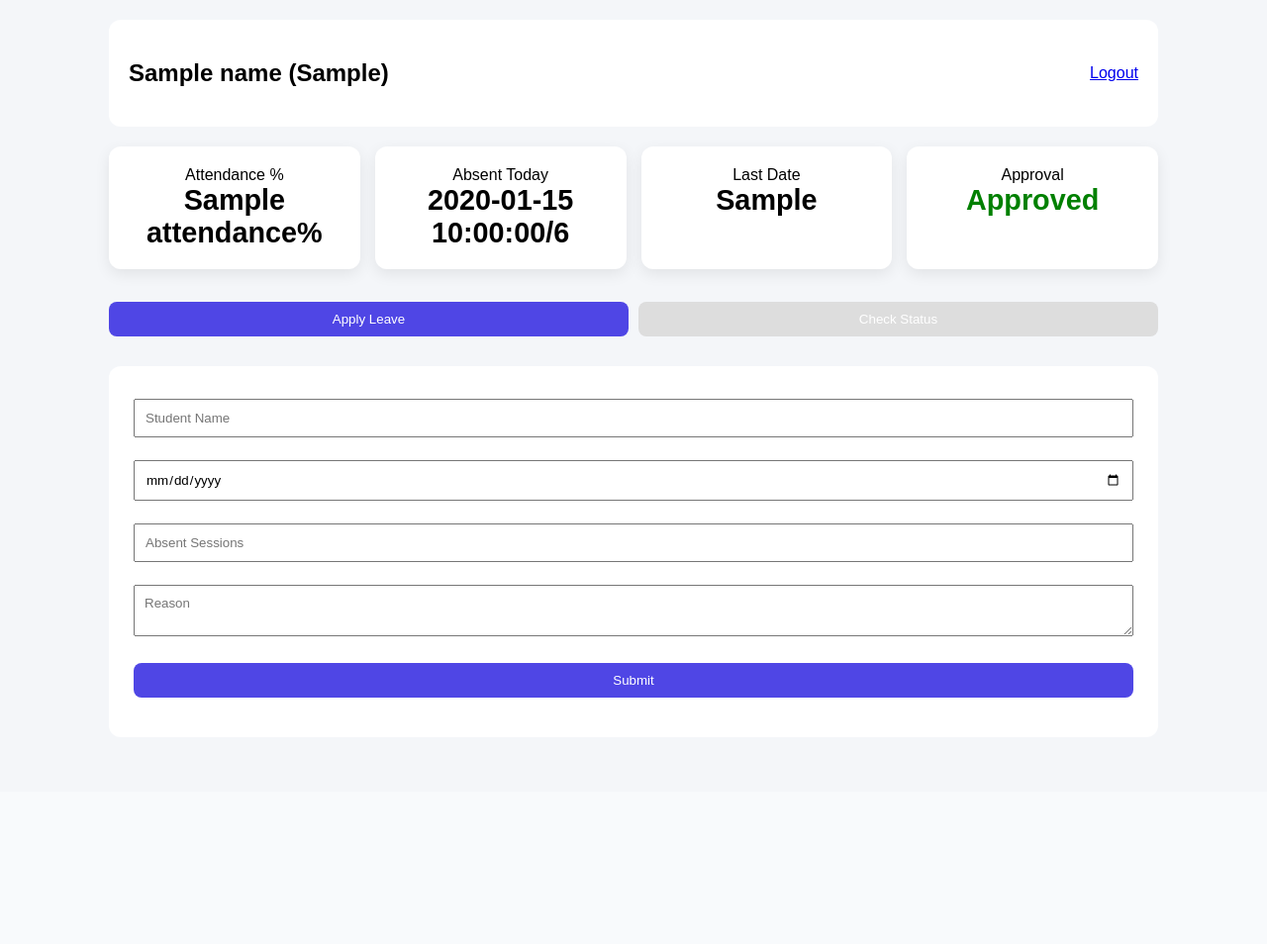
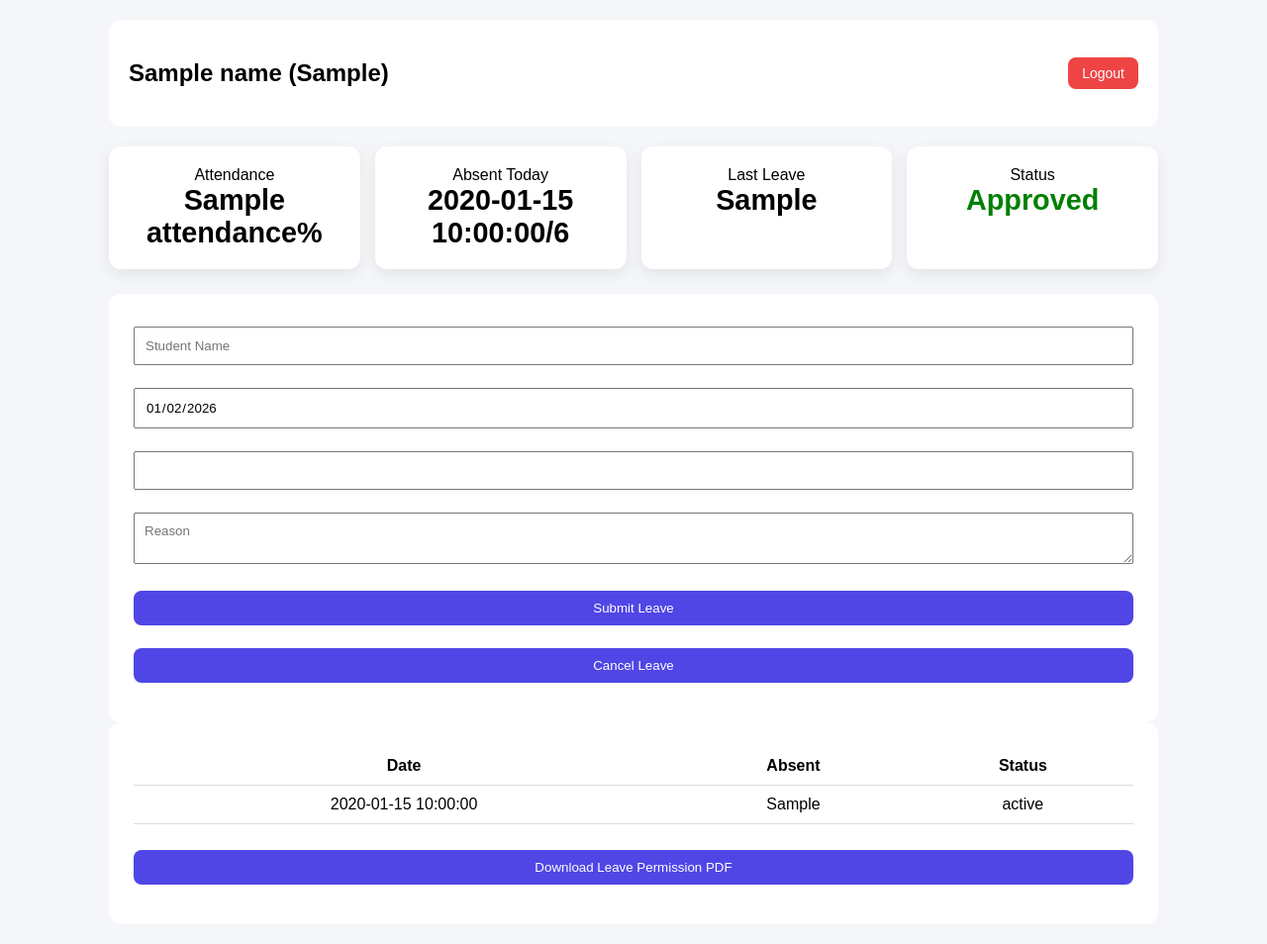
Before and after one commit to naraenks2007-lgtm/attendance-tracker, a Flask app: template templates/student.html in a window 1280 px wide. Shown: the whole page at 99% size. Before the commit the page ends 705 px from the top, so only its background shows below. Run offline with Flask 3, Linux system fonts and the light colour scheme; the template is opened without the code that fills it: most values are stand-ins (such as "Sample title", 1, 10 or a date in 2020).

Commit message:
Update leave PDF and bug fixes

```diff
--- a/app.py
+++ b/app.py
@@ -1,175 +1,146 @@
-from flask import (
-    Flask, render_template, request,
-    redirect, session, jsonify, send_file
-)
+from flask import Flask, render_template, request, redirect, session, send_file
 from pymongo import MongoClient
 from bson.objectid import ObjectId
-from datetime import date, datetime, timedelta
-from werkzeug.security import generate_password_hash, check_password_hash
-import os, re, io
+from datetime import date
+import re, io
 
-# ===================== APP =====================
+from reportlab.platypus import SimpleDocTemplate, Paragraph, Spacer, Image, Table
+from reportlab.lib.styles import getSampleStyleSheet
+from reportlab.lib.pagesizes import A4
+from reportlab.lib.units import cm
+from reportlab.lib.enums import TA_RIGHT
+import os
 app = Flask(__name__)
-app.secret_key = os.environ.get("SECRET_KEY", "dev-secret")
+app.secret_key = "dev-secret"
 
-# ===================== MONGODB =====================
-MONGO_URI = os.environ.get("MONGO_URI")
-if not MONGO_URI:
-    raise Exception("MONGO_URI environment variable not set")
-
-client = MongoClient(MONGO_URI)
+# ---------------- DB ----------------
+client = MongoClient("mongodb://localhost:27017")
 db = client["attendance_db"]
-
 users = db["users"]
 records = db["records"]
 
-# ===================== CONSTANTS =====================
-STUDENT_REGEX = r'^25am(0[0-5][0-9]|06[0-2])$'
-TOTAL_SESSIONS_PER_DAY = 6
+STUDENT_REGEX = r'^25am\d{3}$'
+TOTAL_SESSIONS = 6
 
-# ===================== CREATE ADMIN (ONCE) =====================
-if users.count_documents({"role": "admin"}) == 0:
-    users.insert_one({
-        "username": "admin",
-        "password": generate_password_hash("admin123"),
-        "role": "admin"
-    })
-
-# ===================== AUTH =====================
-@app.route("/", methods=["GET", "HEAD"])
-def home():
-    return redirect("/login", code=302)
-
-
-@app.route("/login", methods=["GET", "POST"])
+# ---------------- LOGIN ----------------
+@app.route("/", methods=["GET", "POST"])
 def login():
     if request.method == "POST":
-        username = request.form["username"]
-        password = request.form["password"]
+        u = request.form["username"]
+        p = request.form["password"]
 
-        user = users.find_one({"username": username})
+        if u == "admin" and p == "admin123":
+            session["user"] = "admin"
+            session["role"] = "admin"
+            return redirect("/admin")
 
-        # ----- ADMIN / EXISTING USER -----
-        if user and check_password_hash(user["password"], password):
-            session["user"] = username
-            session["role"] = user["role"]
-            return redirect("/admin" if user["role"] == "admin" else "/student")
-
-        # ----- STUDENT AUTO REGISTER -----
-        if re.match(STUDENT_REGEX, username) and password == "12345":
-            if not user:
-                users.insert_one({
-                    "username": username,
-                    "password": generate_password_hash("12345"),
-                    "role": "student",
-                    "name": "Student"
-                })
-            session["user"] = username
+        if re.match(STUDENT_REGEX, u) and p == "12345":
+            session["user"] = u
             session["role"] = "student"
+            if not users.find_one({"username": u}):
+                users.insert_one({"username": u, "name": u})
             return redirect("/student")
-
-        return render_template("login.html", error="Invalid login")
 
     return render_template("login.html")
 
 @app.route("/logout")
 def logout():
     session.clear()
-    return redirect("/login")
+    return redirect("/")
 
-# ===================== STUDENT =====================
+# ---------------- STUDENT ----------------
 @app.route("/student", methods=["GET", "POST"])
 def student():
-    if "user" not in session or session["role"] != "student":
-        return redirect("/login")
+    if session.get("role") != "student":
+        return redirect("/")
 
     today = date.today().strftime("%Y-%m-%d")
 
-    # ---------- SUBMIT LEAVE ----------
+    # ---------- APPLY LEAVE ----------
     if request.method == "POST":
-        name = request.form["student_name"]
-        absent = int(request.form["absent_sessions"])
-        reason = request.form["reason"]
         leave_date = request.form["date"]
 
-        # validation
-        if absent < 0 or absent > TOTAL_SESSIONS_PER_DAY:
-            return redirect("/student")
-
-        # prevent duplicate leave for same date
-        if records.find_one({"username": session["user"], "date": leave_date}):
-            return redirect("/student")
-
-        users.update_one(
-            {"username": session["user"]},
-            {"$set": {"name": name}}
-        )
-
-        records.insert_one({
+        # ❗ PREVENT DUPLICATE ACTIVE LEAVE
+        existing = records.find_one({
             "username": session["user"],
-            "name": name,
-            "roll": session["user"],
             "date": leave_date,
-            "absent_sessions": absent,
-            "reason": reason,
-            "status": "Pending"
+            "status": {"$in": ["Pending", "Approved"]}
         })
-
+        if not existing:
+            records.insert_one({
+                "username": session["user"],
+                "roll": session["user"],
+                "name": request.form["student_name"],
+                "date": leave_date,
+                "absent_sessions": int(request.form["absent_sessions"]),
+                "reason": request.form["reason"],
+                "status": "Pending"
+            })
         return redirect("/student")
 
-    # ---------- ATTENDANCE CALC ----------
+    # ---------- FETCH HISTORY ----------
+    history = list(records.find(
+        {"username": session["user"]}
+    ).sort("_id", -1))
+
+    latest = history[0] if history else None
+    approval_status = latest["status"] if latest else "Not Submitted"
+    last_leave = latest["date"] if latest else "-"
+
+    # ---------- ABSENT TODAY (ONLY APPROVED) ----------
+    approved_today = records.find_one({
+        "username": session["user"],
+        "date": today,
+        "status": "Approved"
+    })
+    absent_today = approved_today["absent_sessions"] if approved_today else 0
+
+    # ---------- ATTENDANCE ----------
     approved = list(records.find({
         "username": session["user"],
         "status": "Approved"
     }))
 
-    total_possible = len(approved) * TOTAL_SESSIONS_PER_DAY
-    total_absent = sum(r["absent_sessions"] for r in approved)
-
-    attendance = round(
-        ((total_possible - total_absent) / total_possible) * 100, 2
-    ) if total_possible > 0 else 100
-
-    latest = records.find_one(
-        {"username": session["user"]},
-        sort=[("_id", -1)]
-    )
-
-    approval_status = latest["status"] if latest else "Not Submitted"
-    absent_today = (
-        latest["absent_sessions"]
-        if latest and latest["date"] == today
-        else 0
-    )
-    last_date = latest["date"] if latest else "None"
-
-    history = list(
-        records.find({"username": session["user"]}).sort("_id", -1)
-    )
+    if approved:
+        total = len(approved) * TOTAL_SESSIONS
+        absent = sum(r["absent_sessions"] for r in approved)
+        attendance = round(((total - absent) / total) * 100, 2)
+    else:
+        attendance = 100
 
     user = users.find_one({"username": session["user"]})
 
     return render_template(
         "student.html",
-        name=user.get("name", "Student"),
+        name=user["name"],
         roll_no=session["user"],
         attendance=attendance,
         absent_today=absent_today,
-        last_leave=last_date,
+        last_leave=last_leave,
         approval_status=approval_status,
         history=history
     )
 
-# ===================== ADMIN =====================
+# ---------------- CANCEL LEAVE ----------------
+@app.route("/cancel_leave", methods=["POST"])
+def cancel_leave():
+    records.update_one(
+        {"username": session["user"], "status": "Pending"},
+        {"$set": {"status": "Cancelled"}}
+    )
+    return redirect("/student")
+
+# ---------------- ADMIN ----------------
+from datetime import date
+
 @app.route("/admin")
 def admin():
-    if "user" not in session or session["role"] != "admin":
-        return redirect("/login")
+    if session.get("role") != "admin":
+        return redirect("/")
 
     today = date.today().strftime("%Y-%m-%d")
 
     leaves = list(records.find().sort("_id", -1))
-
     today_absent = records.count_documents({
         "date": today,
         "status": "Approved"
@@ -180,72 +151,43 @@ def admin():
         leaves=leaves,
         today_absent=today_absent
     )
-
 @app.route("/admin/action/<id>/<action>")
 def admin_action(id, action):
-    if "user" not in session or session["role"] != "admin":
-        return redirect("/login")
+    if session.get("role") != "admin":
+        return redirect("/")
 
     if action == "approve":
         records.update_one(
             {"_id": ObjectId(id)},
             {"$set": {"status": "Approved"}}
         )
+
     elif action == "reject":
         records.update_one(
             {"_id": ObjectId(id)},
             {"$set": {"status": "Rejected"}}
         )
+
     elif action == "delete":
         records.delete_one({"_id": ObjectId(id)})
 
     return redirect("/admin")
 
-# ===================== ADMIN STATS =====================
-@app.route("/admin/stats")
-def admin_stats():
-    filter_type = request.args.get("type", "week")
-    today = datetime.today()
-
-    if filter_type == "today":
-        match = {"date": today.strftime("%Y-%m-%d"), "status": "Approved"}
-    else:
-        days = 30 if filter_type == "month" else 7
-        start_date = today - timedelta(days=days)
-        match = {
-            "status": "Approved",
-            "date": {"$gte": start_date.strftime("%Y-%m-%d")}
-        }
-
-    pipeline = [
-        {"$match": match},
-        {"$group": {"_id": "$date", "absent": {"$sum": "$absent_sessions"}}},
-        {"$sort": {"_id": 1}}
-    ]
-
-    data = list(records.aggregate(pipeline))
-
-    return jsonify({
-        "labels": [d["_id"] for d in data],
-        "data": [d["absent"] for d in data]
-    })
-
-# ===================== ADMIN PDF =====================
 @app.route("/admin/pdf")
 def admin_pdf():
-    if "user" not in session or session["role"] != "admin":
-        return redirect("/login")
-
-    from reportlab.platypus import SimpleDocTemplate, Table, TableStyle
-    from reportlab.lib.pagesizes import letter
-    from reportlab.lib import colors
+    if session.get("role") != "admin":
+        return redirect("/")
 
     buffer = io.BytesIO()
-    doc = SimpleDocTemplate(buffer, pagesize=letter)
+    doc = SimpleDocTemplate(buffer, pagesize=A4)
 
-    data = [["Roll", "Name", "Date", "Absent", "Status"]]
+    styles = getSampleStyleSheet()
+    story = [Paragraph("<b>Attendance Report</b>", styles["Title"])]
+
+    table_data = [["Roll", "Name", "Date", "Absent", "Status"]]
+
     for r in records.find():
-        data.append([
+        table_data.append([
             r.get("roll", ""),
             r.get("name", ""),
             r.get("date", ""),
@@ -253,25 +195,88 @@ def admin_pdf():
             r.get("status", "")
         ])
 
-    table = Table(data)
-    table.setStyle(TableStyle([
-        ("BACKGROUND", (0, 0), (-1, 0), colors.lightgrey),
-        ("GRID", (0, 0), (-1, -1), 1, colors.black)
-    ]))
+    table = Table(table_data)
+    story.append(table)
 
-    doc.build([table])
+    doc.build(story)
     buffer.seek(0)
 
     return send_file(
         buffer,
         as_attachment=True,
-        download_name="attendance_report.pdf",
+        download_name="Admin_Attendance_Report.pdf",
         mimetype="application/pdf"
     )
-@app.route("/healthz")
-def healthz():
-    return "OK", 200
 
-# ===================== RUN =====================
+# ---------------- STUDENT PDF ----------------
+@app.route("/student/leave_pdf")
+def leave_pdf():
+    if session.get("role") != "student":
+        return redirect("/")
+
+    record = records.find_one(
+        {"username": session["user"], "status": "Approved"},
+        sort=[("_id", -1)]
+    )
+    if not record:
+        return redirect("/student")
+
+    today = date.today().strftime("%d-%m-%Y")
+    buffer = io.BytesIO()
+    doc = SimpleDocTemplate(buffer, pagesize=A4)
+
+    styles = getSampleStyleSheet()
+    story = []
+
+    story.append(Paragraph("<b>LEAVE PERMISSION LETTER</b>", styles["Title"]))
+    story.append(Spacer(1, 20))
+
+    right = styles["Normal"]
+    right.alignment = TA_RIGHT
+    story.append(Paragraph(f"Date: {today}", right))
+    story.append(Spacer(1, 20))
+
+    body = f"""
+    This is to certify that <b>{record['name']}</b>,
+    bearing Roll Number <b>{record['roll']}</b>,
+    is permitted to avail leave on <b>{record['date']}</b>
+    for <b>{record['absent_sessions']}</b> session(s).
+
+    <br/><br/>
+    Leave Status: <b>{record['status']}</b>
+
+    <br/><br/>
+    Reason:<br/>{record['reason']}
+    """
+    story.append(Paragraph(body, styles["Normal"]))
+    story.append(Spacer(1, 60))
+
+    # ✅ FIXED PATH (INSIDE FUNCTION)
+    signature_path = os.path.join(
+        app.root_path, "static", "images", "tutor_signature.png"
+    )
+
+    tutor_sign = Image(signature_path, 5 * cm, 2 * cm)
+
+    table = Table(
+        [
+            ["__________________", tutor_sign],
+            [record["name"], "Class Tutor"]
+        ],
+        colWidths=[7 * cm, 7 * cm]
+    )
+
+    story.append(table)
+    doc.build(story)
+
+    buffer.seek(0)
+    return send_file(
+        buffer,
+        as_attachment=True,
+        download_name="Leave_Permission_Letter.pdf",
+        mimetype="application/pdf"
+    )
+
+
 if __name__ == "__main__":
-    app.run()
+    app.run(debug=True)
--- /dev/null
+++ b/desktop.ini
@@ -0,0 +1,2 @@
+[LocalizedFileNames]
+Screenshot 2025-12-22 060503.png=@Screenshot 2025-12-22 060503.png,0
--- a/static/css/style.css
+++ b/static/css/style.css
@@ -14,6 +14,39 @@ body {
     margin: auto;
     padding: 20px;
 }
+
+.logout-btn {
+    text-decoration: none;
+    background: #ef4444;
+    color: white;
+    padding: 8px 14px;
+    border-radius: 8px;
+    font-size: 14px;
+}
+
+
+
+.login-left {
+    display: flex;
+    justify-content: center;
+    align-items: center;
+    background: #eef2ff;
+}
+
+/* Lottie container */
+#lottie-login {
+    width: 320px;
+    height: 320px;
+}
+
+/* Mobile */
+@media (max-width: 768px) {
+    #lottie-login {
+        width: 200px;
+        height: 200px;
+    }
+}
+
 
 .header {
     display: flex;
@@ -50,11 +83,13 @@ body {
 }
 
 .status-pending {
-    color: red;
+    color: orange;
 }
 
+
+
 .status-rejected {
-    color: orange;
+    color: rgb(240, 30, 30);
 }
 
 .tabs {
--- a/templates/student.html
+++ b/templates/student.html
@@ -4,58 +4,46 @@
 <head>
     <meta name="viewport" content="width=device-width, initial-scale=1">
     <title>Student Dashboard</title>
+
     <link rel="stylesheet" href="{{ url_for('static', filename='css/style.css') }}">
+
 </head>
 
 <body>
-
     <div class="dashboard-container">
-
         <div class="header">
             <h2>{{ name }} ({{ roll_no }})</h2>
-            <a href="/logout">Logout</a>
+            <a href="/logout" class="logout-btn">Logout</a>
         </div>
 
+
+
         <div class="stats-grid">
-            <div class="card">
-                Attendance %
-                <div class="value">{{ attendance }}%</div>
+            <div class="card">Attendance<div class="value">{{ attendance }}%</div>
             </div>
-
-            <div class="card">
-                Absent Today
-                <div class="value">{{ absent_today }}/6</div>
+            <div class="card">Absent Today<div class="value">{{ absent_today }}/6</div>
             </div>
-
-            <div class="card">
-                Last Date
-                <div class="value">{{ last_leave }}</div>
+            <div class="card">Last Leave<div class="value">{{ last_leave }}</div>
             </div>
-
-            <div class="card">
-                Approval
-                <div class="value status-{{ approval_status|lower }}">
-                    {{ approval_status }}
-                </div>
+            <div class="card">Status<div class="value status-{{ approval_status|lower }}">{{ approval_status }}</div>
             </div>
         </div>
 
-        <div class="tabs">
-            <button class="tab-btn active" onclick="showTab('apply')">Apply Leave</button>
-            <button class="tab-btn" onclick="showTab('status')">Check Status</button>
-        </div>
+        <div class="form-card">
+            <form method="POST" action="/student">
+                <input name="student_name" placeholder="Student Name" required>
+                <input type="date" name="date" id="todayDate" readonly>
+                <input type="number" name="absent_sessions" min="0" max="6" required>
+                <textarea name="reason" placeholder="Reason" required></textarea>
+                <button>Submit Leave</button>
+            </form>
 
-        <div id="apply" class="form-card">
-            <form method="POST">
-                <input name="student_name" placeholder="Student Name" required>
-                <input type="date" name="date" required>
-                <input type="number" name="absent_sessions" min="0" max="6" placeholder="Absent Sessions" required>
-                <textarea name="reason" placeholder="Reason" required></textarea>
-                <button type="submit">Submit</button>
+            <form method="POST" action="/cancel_leave">
+                <button class="cancel-btn">Cancel Leave</button>
             </form>
         </div>
 
-        <div id="status" class="form-card" style="display:none;">
+        <div class="form-card">
             <table>
                 <tr>
                     <th>Date</th>
@@ -70,17 +58,21 @@
                 </tr>
                 {% endfor %}
             </table>
+
+            {% if approval_status == "Approved" %}
+            <br>
+            <a href="/student/leave_pdf">
+                <button>Download Leave Permission PDF</button>
+            </a>
+            {% endif %}
         </div>
 
     </div>
 
     <script>
-        function showTab(tab) {
-            document.getElementById("apply").style.display = tab === 'apply' ? "block" : "none";
-            document.getElementById("status").style.display = tab === 'status' ? "block" : "none";
-        }
+        document.getElementById("todayDate").value =
+            new Date().toISOString().split("T")[0];
     </script>
-
 </body>
 
 </html>
```
Also changed, not shown: static/js/login.js (added, +18 -0 lines), templates/login.html (+4 -3 lines), static/images/tutor_signature.png (added).
